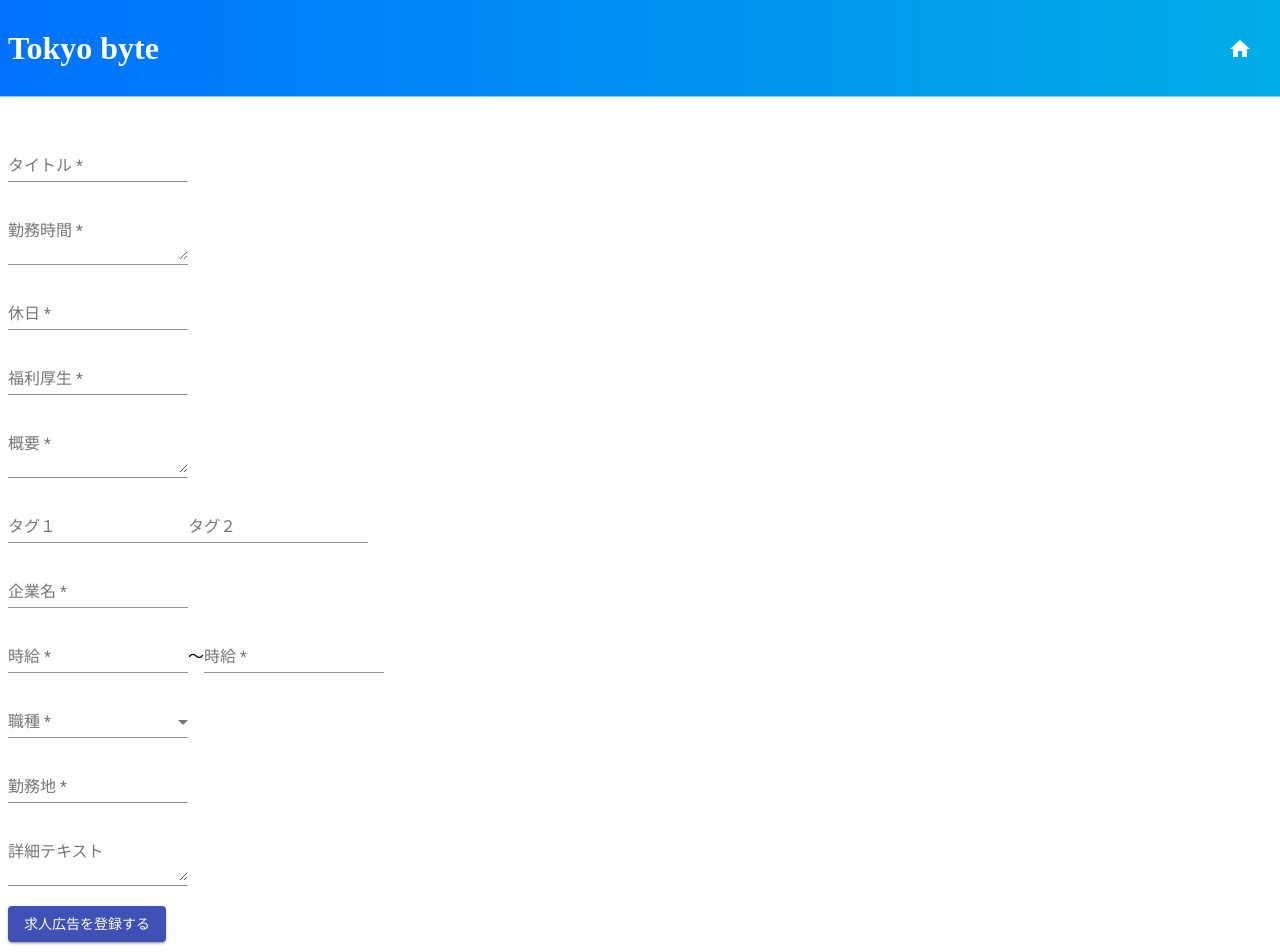
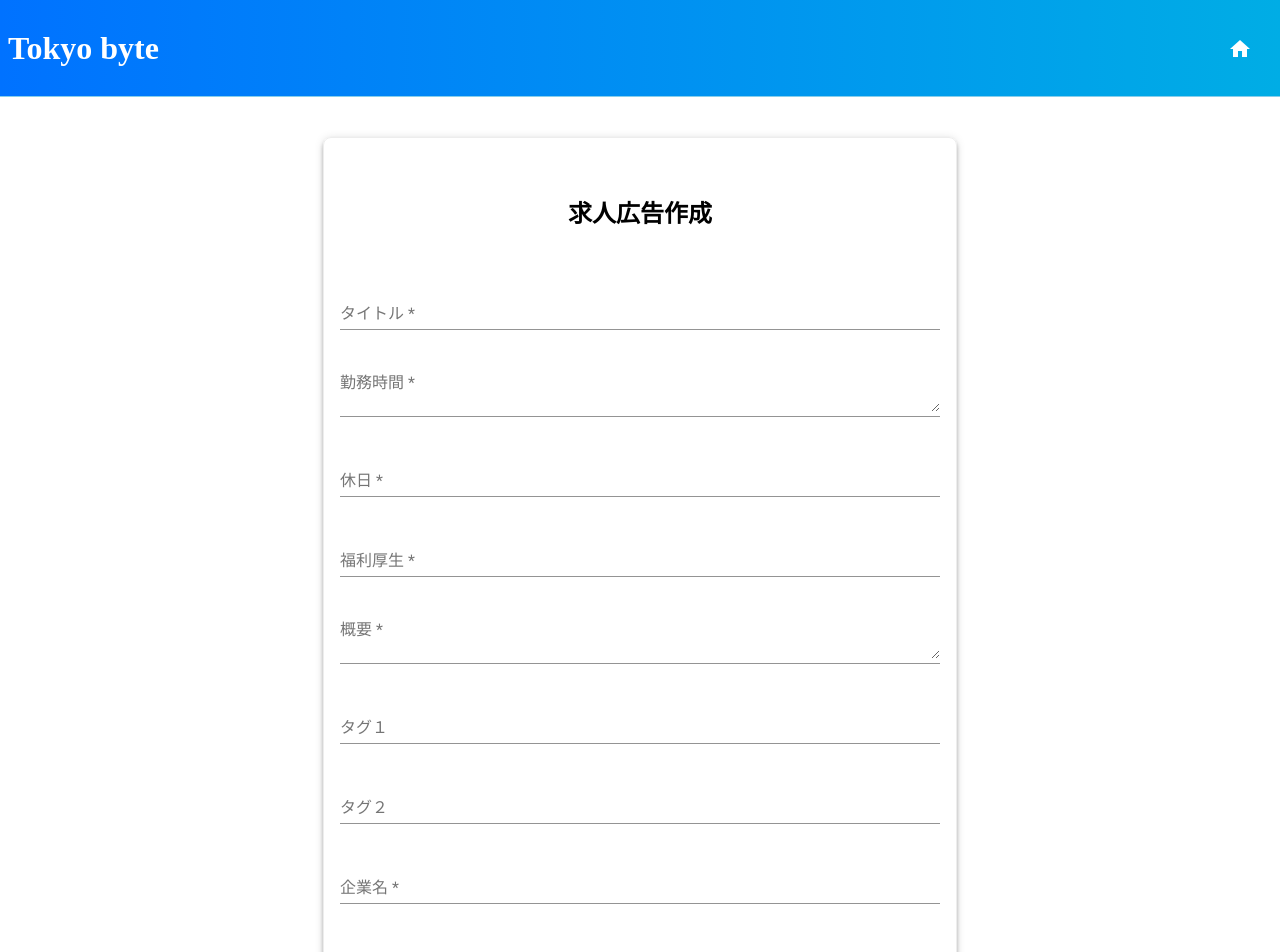
Before and after one commit to moriyamasaaaki/jobApp, an Angular app: page /recruitment in a window 1280 px wide. Shown: the top 952 px of the page. Built offline with nearby package versions, Linux system fonts and the light colour scheme.

Commit message:
style(recruitment): class名追加、style変更

```diff
--- a/src/app/form/recruitment/recruitment.component.html
+++ b/src/app/form/recruitment/recruitment.component.html
@@ -1,6 +1,7 @@
 <form [formGroup]="form" (ngSubmit)="submit()" class="recruitment">
+  <h2>求人広告作成</h2>
   <div>
-    <mat-form-field>
+    <mat-form-field class="recruitment__field">
       <mat-label>タイトル</mat-label>
       <input matInput placeholder="このようなバイトです" formControlName="introduce" required>
       <mat-error *ngIf="introduceControl.hasError('required')">必須入力です</mat-error>
@@ -9,7 +10,7 @@
   </div>
 
   <div>
-    <mat-form-field>
+    <mat-form-field class="recruitment__field">
       <mat-label>勤務時間</mat-label>
       <textarea matInput type="number" placeholder="18:00~22:00" formControlName="workTime" required></textarea>
       <mat-error *ngIf="workTimeControl.hasError('required')">必須入力です</mat-error>
@@ -18,7 +19,7 @@
   </div>
 
   <div>
-    <mat-form-field>
+    <mat-form-field class="recruitment__field">
       <mat-label>休日</mat-label>
       <input matInput placeholder="週3日" formControlName="holiday" required>
       <mat-error *ngIf="holidayControl.hasError('required')">必須入力です</mat-error>
@@ -26,7 +27,7 @@
   </div>
 
   <div>
-    <mat-form-field>
+    <mat-form-field class="recruitment__field">
       <mat-label>福利厚生</mat-label>
       <input matInput placeholder="あり" formControlName="welfare" required>
       <mat-error *ngIf="welfareControl.hasError('required')">必須入力です</mat-error>
@@ -34,7 +35,7 @@
   </div>
 
   <div>
-    <mat-form-field>
+    <mat-form-field class="recruitment__field">
       <mat-label>概要</mat-label>
       <textarea matInput placeholder="簡単なバイトの内容" formControlName="overview" required></textarea>
       <mat-error *ngIf="overviewControl.hasError('required')">必須入力です</mat-error>
@@ -42,35 +43,35 @@
   </div>
 
   <div>
-    <mat-form-field>
+    <mat-form-field class="recruitment__field">
       <input matInput placeholder="タグ１">
     </mat-form-field>
-    <mat-form-field>
+    <mat-form-field class="recruitment__field">
       <input matInput placeholder="タグ２">
     </mat-form-field>
   </div>
 
   <div>
-    <mat-form-field>
+    <mat-form-field class="recruitment__field">
       <input matInput placeholder="企業名" formControlName="company" required>
       <mat-error *ngIf="companyControl.hasError('required')">必須入力です</mat-error>
     </mat-form-field>
   </div>
 
   <div>
-    <mat-form-field>
+    <mat-form-field class="recruitment__field">
       <input matInput placeholder="時給" value="1000円" formControlName="salary" required>
       <mat-error *ngIf="salaryControl.hasError('required')">必須入力です</mat-error>
     </mat-form-field>
     <span>〜</span>
-    <mat-form-field>
+    <mat-form-field class="recruitment__field">
       <input matInput placeholder="時給" value="1200円" formControlName="salary" required>
       <mat-error *ngIf="salaryControl.hasError('required')">必須入力です</mat-error>
     </mat-form-field>
   </div>
 
   <div>
-    <mat-form-field>
+    <mat-form-field class="recruitment__field">
       <mat-label>職種</mat-label>
       <select matNativeControl formControlName="profession" required>
         <mat-option value="profession"></mat-option>
@@ -80,19 +81,19 @@
   </div>
 
   <div>
-    <mat-form-field>
+    <mat-form-field class="recruitment__field">
       <input matInput placeholder="勤務地" value="東京" formControlName="location" required>
       <mat-error *ngIf="locationControl.hasError('required')">必須項目です</mat-error>
     </mat-form-field>
   </div>
 
   <div>
-    <mat-form-field>
+    <mat-form-field class="recruitment__field">
       <textarea matInput placeholder="詳細テキスト"></textarea>
     </mat-form-field>
   </div>
 
   <div>
-    <button mat-raised-button color="primary">求人広告を登録する</button>
+    <button class="recruitment__btn" mat-raised-button color="primary">求人広告を登録する</button>
   </div>
 </form>
--- a/src/app/form/recruitment/recruitment.component.scss
+++ b/src/app/form/recruitment/recruitment.component.scss
@@ -1,5 +1,30 @@
 @import "mixins";
+@import "~@angular/material/theming";
+
 
 .recruitment {
-  margin: 24px 8px;
+  // margin: 24px 8px;
+    h2 {
+    text-align: center;
+  }
+  margin: 0 8px 40px;
+  max-width: 600px;
+  line-height: 5;
+  @include mobile {
+    margin: 0 auto 40px;
+    border: 1px solid #ededed;
+    border-radius: 8px;
+    padding: 16px 16px 56px;
+    @include mat-elevation(4);
+  }
+  &__field {
+    width: 100%;
+  }
+  &__btn {
+    display: block;
+    margin: 0 auto;
+    @include pc {
+      padding: 8px 24px;
+    }
+  }
 }
```
